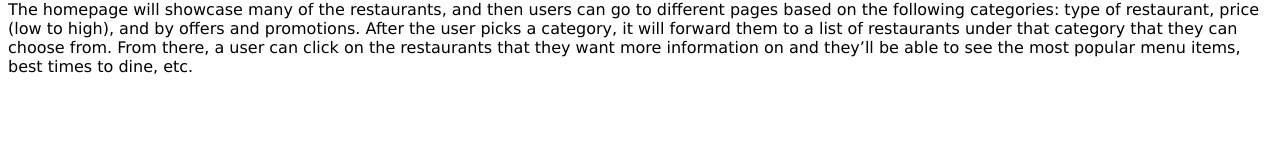
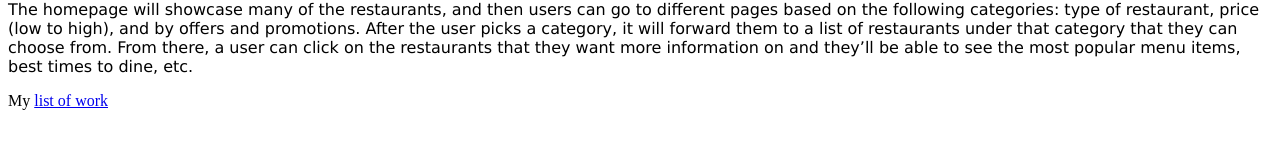
Before and after one commit to bdavis70/Project-Webtech, a plain HTML site: page project proposal.htm in a window 1280 px wide. Shown: the part 549-698 px from the top of the page. Drawn offline with Linux system fonts and the light colour scheme.

Commit message:
Update project proposal.htm

```diff
--- a/project proposal.htm
+++ b/project proposal.htm
@@ -29,4 +29,5 @@ li {font-family: Verdana, Geneva, Tahoma, sans-serif; font-size: medium}
 <p>The homepage will showcase many of the restaurants, and then users can go to different pages based on the following categories: type of restaurant, price (low to high), and by offers and promotions. After the user picks a category, it will forward them to a list of restaurants under that category that they can choose from. From there, a user can click on the restaurants that they want more information on and they’ll be able to see the most popular menu items, best times to dine, etc.</p>
 
 </body>
+My <a href="C:\Users\bdavis7\Documents\GitHub\Webtech\Classwork\low.htm">list of work</a>
 </html>
```
